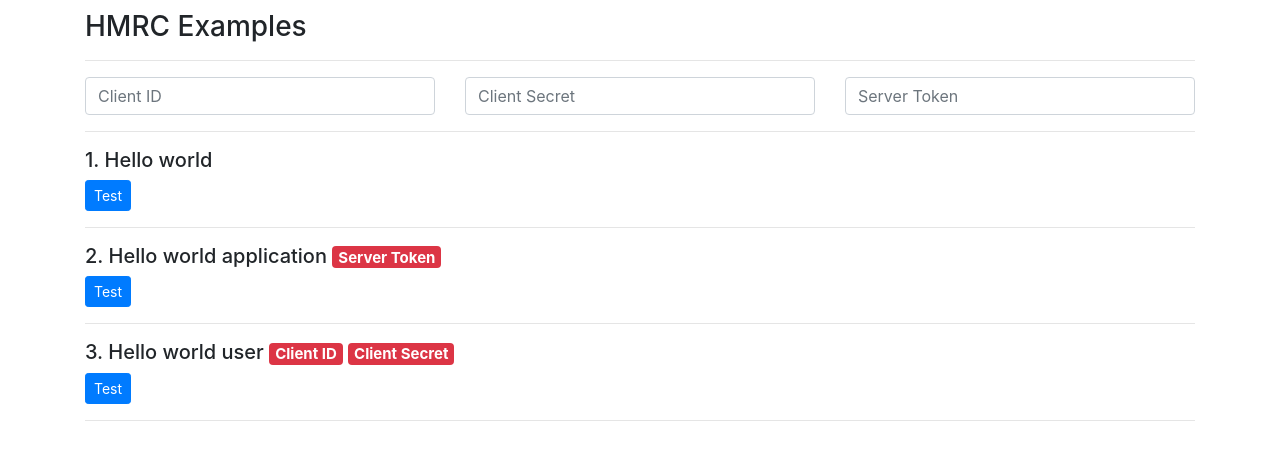
After one commit to s-patompong/hmrc-api-php, a PHP site: page /examples/index.php in a window 1280 px wide. The commit adds this page. Shown: the top 460 px of the page. Run offline with PHP 8.4, Linux system fonts and the light colour scheme; some libraries are stand-ins or nearby versions.

Commit message:
Add test page and make it nice.

```diff
--- a/composer.json
+++ b/composer.json
@@ -16,10 +16,5 @@
         "psr-4": {
             "HMRC\\": "src/HMRC/"
         }
-    },
-    "autoload-dev": {
-        "psr-4": {
-            "HMRC\\Tests\\": "tests/"
-        }
     }
 }
--- /dev/null
+++ b/examples/hello/hello-world-user.php
@@ -0,0 +1 @@
+<?php
--- a/tests/index.php
+++ b/examples/hello/hello-world.php
@@ -1,6 +1,6 @@
 <?php
 
-require_once __DIR__ . "/../vendor/autoload.php";
+require_once __DIR__ . "/../../vendor/autoload.php";
 
 // $provider = new \League\OAuth2\Client\Provider\GenericProvider([
 //     'clientId'                => '58Dvv2CAtfe8ZXq0nfCR5qPe7bUa',    // The client ID assigned to you by the provider
@@ -15,6 +15,8 @@ require_once __DIR__ . "/../vendor/autoload.php";
 //
 // var_dump($authorizationUrl);
 
+
+
 $request = new \HMRC\Hello\HelloWorldRequest();
 try {
     $response = $request->fire();
--- /dev/null
+++ b/examples/index.php
@@ -0,0 +1,94 @@
+<!doctype html>
+<html lang="en">
+<head>
+    <!-- Required meta tags -->
+    <meta charset="utf-8">
+    <meta name="viewport" content="width=device-width, initial-scale=1, shrink-to-fit=no">
+
+    <!-- Bootstrap CSS -->
+    <link rel="stylesheet" href="https://maxcdn.bootstrapcdn.com/bootstrap/4.0.0/css/bootstrap.min.css" integrity="sha384-Gn5384xqQ1aoWXA+058RXPxPg6fy4IWvTNh0E263XmFcJlSAwiGgFAW/dAiS6JXm" crossorigin="anonymous">
+
+    <title>HMRC API Examples</title>
+    <style>
+        body {
+            margin-top: 10px;
+        }
+    </style>
+</head>
+<body class="container">
+<h3>HMRC Examples</h3>
+<hr>
+<div>
+    <div class="row">
+        <div class="col-sm">
+            <input type="text" class="form-control" name="client_id" placeholder="Client ID">
+        </div>
+        <div class="col-sm">
+            <input type="text" class="form-control" name="client_secret" placeholder="Client Secret">
+        </div>
+        <div class="col-sm">
+            <input type="text" class="form-control" name="server_token" placeholder="Server Token">
+        </div>
+    </div>
+</div>
+<hr>
+<div>
+    <h5>1. Hello world</h5>
+    <a href="javascript:void(0)" onclick="openPage('hello/hello-world.php')">
+        <button class="btn btn-sm btn-primary">Test</button>
+    </a>
+</div>
+<hr>
+
+<div>
+    <h5>2. Hello world application <span class="badge badge-danger">Server Token</span></h5>
+    <a href="javascript:void(0)" onclick="openPage('hello/hello-world-application.php')">
+        <button class="btn btn-sm btn-primary">Test</button>
+    </a>
+</div>
+<hr>
+
+<div>
+    <h5>3. Hello world user <span class="badge badge-danger">Client ID</span> <span class="badge badge-danger">Client Secret</span></h5>
+    <a href="javascript:void(0)" onclick="openPage('hello/hello-world-user.php')">
+        <button class="btn btn-sm btn-primary">Test</button>
+    </a>
+</div>
+<hr>
+
+<!-- Optional JavaScript -->
+<!-- jQuery first, then Popper.js, then Bootstrap JS -->
+<script src="https://code.jquery.com/jquery-3.2.1.slim.min.js" integrity="sha384-KJ3o2DKtIkvYIK3UENzmM7KCkRr/rE9/Qpg6aAZGJwFDMVNA/GpGFF93hXpG5KkN" crossorigin="anonymous"></script>
+<script src="https://cdnjs.cloudflare.com/ajax/libs/popper.js/1.12.9/umd/popper.min.js" integrity="sha384-ApNbgh9B+Y1QKtv3Rn7W3mgPxhU9K/ScQsAP7hUibX39j7fakFPskvXusvfa0b4Q" crossorigin="anonymous"></script>
+<script src="https://maxcdn.bootstrapcdn.com/bootstrap/4.0.0/js/bootstrap.min.js" integrity="sha384-JZR6Spejh4U02d8jOt6vLEHfe/JQGiRRSQQxSfFWpi1MquVdAyjUar5+76PVCmYl" crossorigin="anonymous"></script>
+<script>
+    function openPage(link) {
+        const clientId = $("input[name='client_id']").val();
+        const clientSecret = $("input[name='client_secret']").val();
+        const serverToken = $("input[name='server_token']").val();
+
+        let query = [];
+
+        if(clientId !== "") {
+            query.push(`client_id=${clientId}`);
+        }
+
+        if(clientSecret !== "") {
+            query.push(`client_secret=${clientSecret}`);
+        }
+
+        if(serverToken !== "") {
+            query.push(`server_token=${serverToken}`);
+        }
+
+        const queryString = query.join('&');
+
+        if(query.length) {
+            location.href = link + '?' + queryString;
+        } else {
+            location.href = link;
+        }
+    }
+</script>
+</body>
+</html>
```
Also changed, not shown: examples/hello/hello-world-application.php (added, +15 -0 lines), examples/index-bbb.php (added, +30 -0 lines), src/HMRC/Hello/ApplicationHelloWorldRequest.php (added, +37 -0 lines), src/HMRC/Hello/HelloWorldRequest.php (+7 -0 lines), src/HMRC/Request.php (+28 -3 lines), tests/callback.php (deleted, +0 -3 lines).
